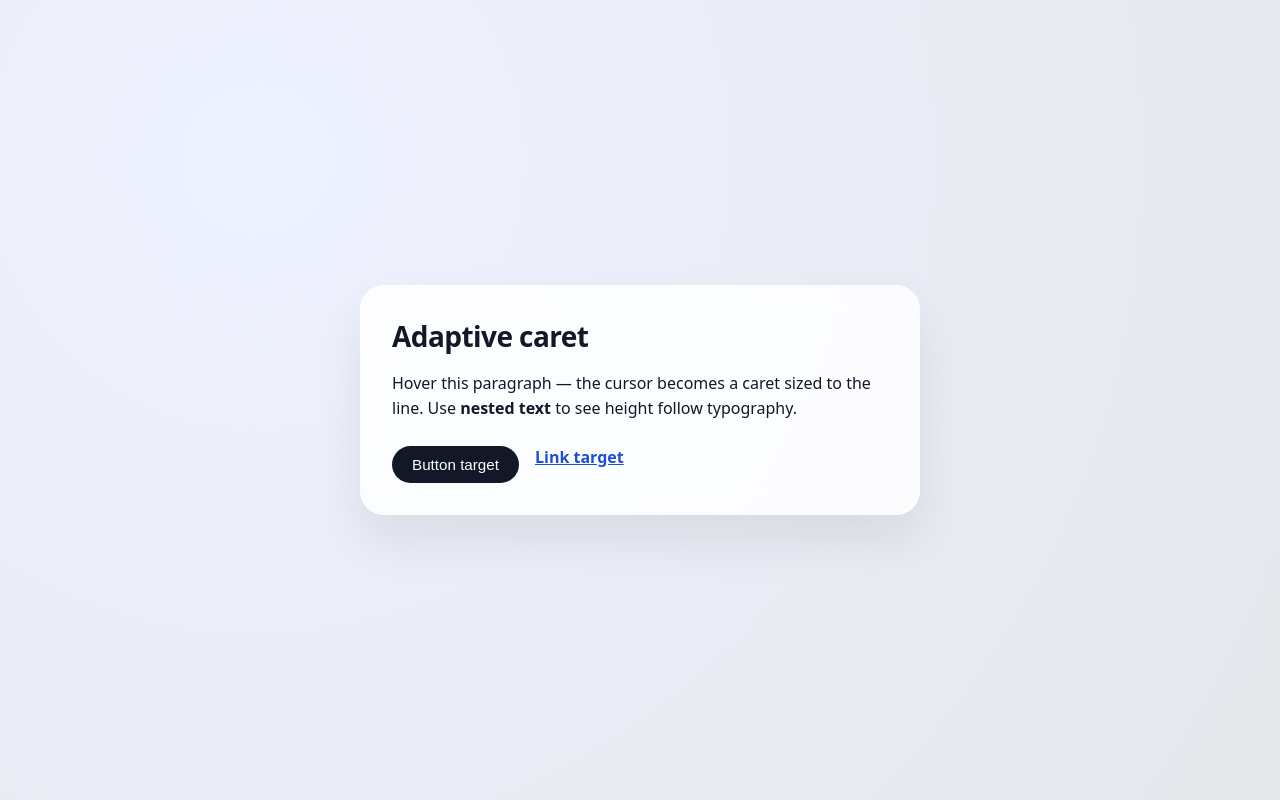
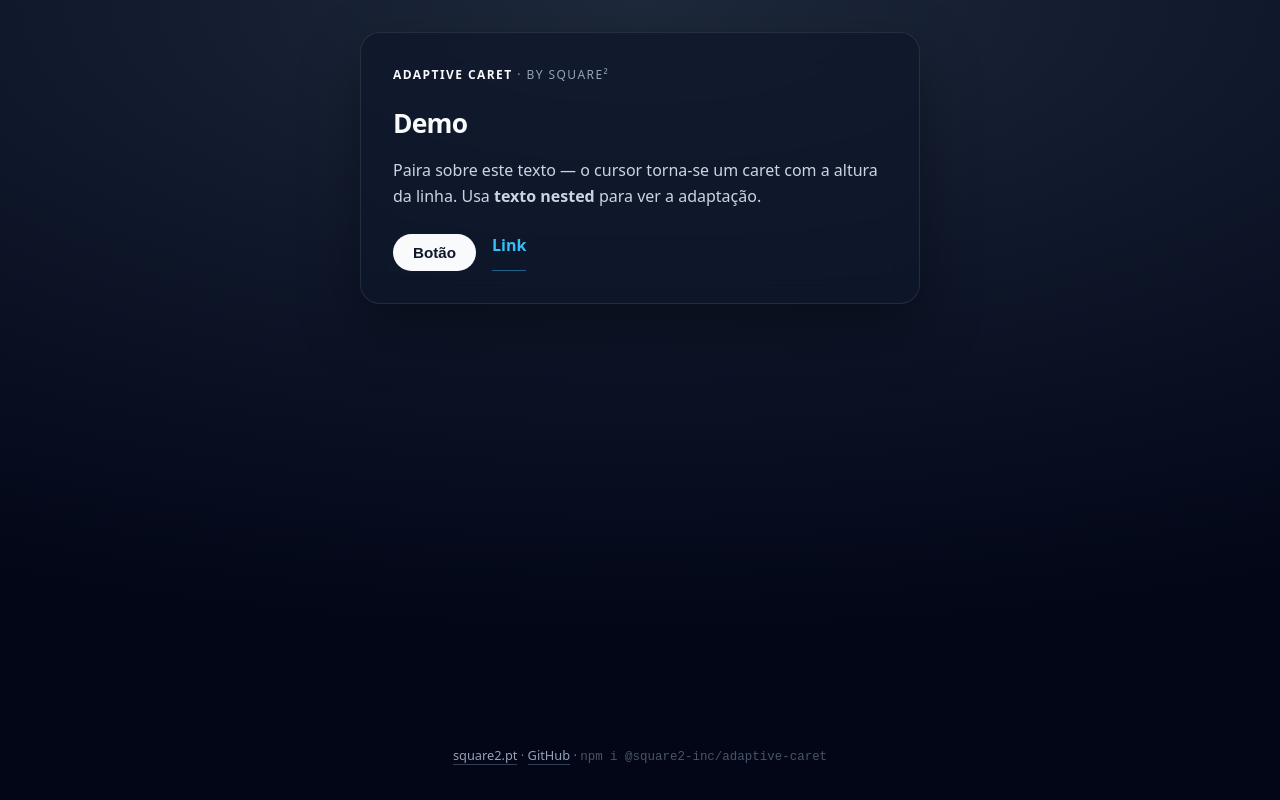
Before and after one commit to Square2-Inc/AdaptiveCaret, a website: page examples/index.html in a window 1280 px wide. Drawn offline with Linux system fonts and the light colour scheme.

Commit message:
chore: Square² branding, PACKAGE_BRAND, scoped npm name
Made-with: Cursor

```diff
--- a/examples/index.html
+++ b/examples/index.html
@@ -1,75 +1,118 @@
 <!DOCTYPE html>
-<html lang="en">
+<html lang="pt">
 <head>
   <meta charset="UTF-8">
   <meta name="viewport" content="width=device-width, initial-scale=1.0">
-  <title>adaptive-caret demo</title>
+  <title>Adaptive Caret · Square²</title>
   <style>
     * { margin: 0; padding: 0; box-sizing: border-box; }
     body {
       font-family: system-ui, sans-serif;
       min-height: 100vh;
       display: flex;
+      flex-direction: column;
       align-items: center;
       justify-content: center;
       padding: 2rem;
-      background: radial-gradient(circle at 20% 20%, #eef2ff, #e5e7eb);
-      color: #111827;
+      background: radial-gradient(ellipse 120% 80% at 50% 0%, #1e293b 0%, #0f172a 45%, #020617 100%);
+      color: #e2e8f0;
     }
     .card {
       max-width: 560px;
-      background: rgba(255,255,255,0.85);
-      backdrop-filter: blur(12px);
-      border-radius: 1.5rem;
+      width: 100%;
+      background: rgba(15, 23, 42, 0.72);
+      backdrop-filter: blur(16px);
+      border: 1px solid rgba(148, 163, 184, 0.15);
+      border-radius: 1.25rem;
       padding: 2rem;
-      box-shadow: 0 25px 50px rgba(0,0,0,0.08);
+      box-shadow: 0 25px 60px rgba(0, 0, 0, 0.35);
       display: flex;
       flex-direction: column;
       gap: 1rem;
     }
-    h1 { font-size: 1.75rem; letter-spacing: -0.02em; }
-    p { line-height: 1.6; }
+    .brand {
+      font-size: 0.75rem;
+      letter-spacing: 0.12em;
+      text-transform: uppercase;
+      color: #94a3b8;
+      margin-bottom: 0.25rem;
+    }
+    .brand strong { color: #f8fafc; font-weight: 600; }
+    h1 { font-size: 1.65rem; letter-spacing: -0.03em; font-weight: 650; color: #f8fafc; }
+    p { line-height: 1.65; color: #cbd5e1; }
     .actions { display: flex; gap: 1rem; flex-wrap: wrap; margin-top: 0.5rem; }
     button {
       padding: 0.65rem 1.25rem;
       border-radius: 999px;
       border: none;
-      background: #111827;
-      color: #fff;
+      background: #f8fafc;
+      color: #0f172a;
       font-size: 0.95rem;
+      font-weight: 600;
       cursor: none;
     }
     a.link {
-      color: #1d4ed8;
+      color: #38bdf8;
       font-weight: 600;
       cursor: none;
+      text-decoration: none;
+      border-bottom: 1px solid rgba(56, 189, 248, 0.45);
     }
+    footer {
+      margin-top: auto;
+      padding-top: 2rem;
+      text-align: center;
+      font-size: 0.8rem;
+      color: #64748b;
+      max-width: 560px;
+      line-height: 1.6;
+    }
+    footer a {
+      color: #94a3b8;
+      text-decoration: none;
+      border-bottom: 1px solid rgba(148, 163, 184, 0.35);
+    }
+    footer a:hover { color: #e2e8f0; }
   </style>
 </head>
 <body>
   <main class="card">
-    <h1 class="text-hover">Adaptive caret</h1>
+    <p class="brand"><strong>Adaptive Caret</strong> · by Square²</p>
+    <h1 class="text-hover">Demo</h1>
     <p class="text-hover">
-      Hover this paragraph — the cursor becomes a caret sized to the line.
-      Use <strong class="text-hover">nested text</strong> to see height follow typography.
+      Paira sobre este texto — o cursor torna-se um caret com a altura da linha.
+      Usa <strong class="text-hover">texto nested</strong> para ver a adaptação.
     </p>
     <div class="actions">
-      <button type="button">Button target</button>
-      <a class="link" href="#">Link target</a>
+      <button type="button">Botão</button>
+      <a class="link" href="#">Link</a>
     </div>
   </main>
 
+  <footer>
+    <a href="https://square2.pt">square2.pt</a>
+    ·
+    <a href="https://github.com/Square2-Inc/AdaptiveCaret">GitHub</a>
+    ·
+    <code style="font-size: 0.78rem; color: #475569;">npm i @square2-inc/adaptive-caret</code>
+  </footer>
+
   <script type="module">
-    import { createAdaptiveCaret } from "../dist/index.js";
+    import { createAdaptiveCaret, PACKAGE_BRAND } from "../dist/index.js";
+
+    document.title = `${PACKAGE_BRAND.displayName.split(" by ")[0]?.trim() ?? "Adaptive Caret"} · ${PACKAGE_BRAND.organization}`;
 
     createAdaptiveCaret({
       cursorSize: 28,
       interactiveSize: 44,
       transitionDuration: "0.28s",
-      caretColor: "#2563eb",
-      cursorColor: "#0f0f0f",
-      selectionBackground: "rgba(37, 99, 235, 0.25)",
-      selectionColor: "#111827",
+      caretColor: "#38bdf8",
+      cursorColor: "#f8fafc",
+      cursorShadow: "0 4px 24px rgba(15, 23, 42, 0.45)",
+      caretShadow: "0 0 18px rgba(56, 189, 248, 0.55)",
+      interactiveShadow: "0 8px 28px rgba(0, 0, 0, 0.35)",
+      selectionBackground: "rgba(56, 189, 248, 0.28)",
+      selectionColor: "#f8fafc",
     });
   </script>
 </body>
--- a/src/index.ts
+++ b/src/index.ts
@@ -7,4 +7,8 @@ export {
   durationToCss,
   applyCursorVariables,
 } from "./styles";
-export { DEFAULT_ADAPTIVE_CARET, BASE_STYLE_ID } from "./constants";
+export {
+  DEFAULT_ADAPTIVE_CARET,
+  BASE_STYLE_ID,
+  PACKAGE_BRAND,
+} from "./constants";
```
Also changed, not shown: package.json (+10 -4 lines), src/constants.ts (+18 -0 lines), README.md, 1 other file.
